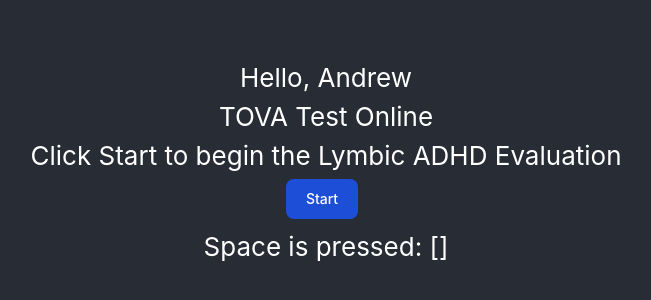
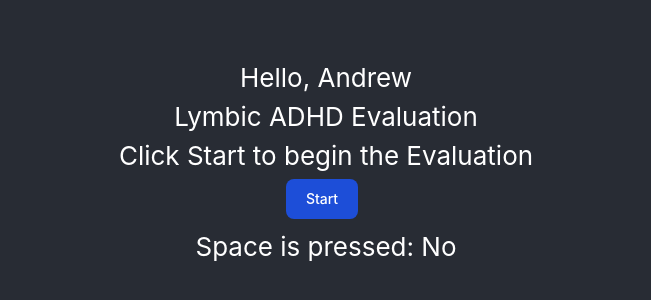
Before and after one commit to AndrewBudziszek/Lymbic, a React (Create React App) app: page / in a window 1280 px wide. Shown: the part 238-538 px from the top of the page, without its empty margins (314-965 px from the left). Built offline with nearby package versions, Linux system fonts and the light colour scheme.

Commit message:
Updated some wording

```diff
--- a/src/App.js
+++ b/src/App.js
@@ -6,7 +6,7 @@
     <div className="App">
       <header className="App-header">
         <p>Hello, Andrew</p>
-        <p>TOVA Test Online</p>
+        <p>Lymbic ADHD Evaluation</p>
         <SOVA/>
       </header>
     </div>
--- a/src/components/SOVA/SOVA.js
+++ b/src/components/SOVA/SOVA.js
@@ -111,14 +111,14 @@
                 </div>
                     : null
             }
-            {!runLymbic && !testInProgress ? <p>Click Start to begin the Lymbic ADHD Evaluation</p> : null}
+            {!runLymbic && !testInProgress ? <p>Click Start to begin the Evaluation</p> : null}
             {!runLymbic ? <button
                 className='text-white bg-blue-700 hover:bg-blue-800 focus:ring-4 focus:ring-blue-300 font-medium rounded-lg text-sm px-5 py-2.5 text-center mr-2 mb-2 dark:bg-blue-600 dark:hover:bg-blue-700 dark:focus:ring-blue-800'
                 onClick={!runLymbic && !testInProgress ? startCountdown : cancelTest}>
                 {!runLymbic && !testInProgress ? <p>Start</p> : <p>Cancel</p>}
             </button> : null}
 
-            <div>Space is pressed: [{pressed ? true : false}]</div>
+            <div>Space is pressed: {pressed == ' ' ? 'Yes' : 'No'}</div>
 
         </div>
     )
```
